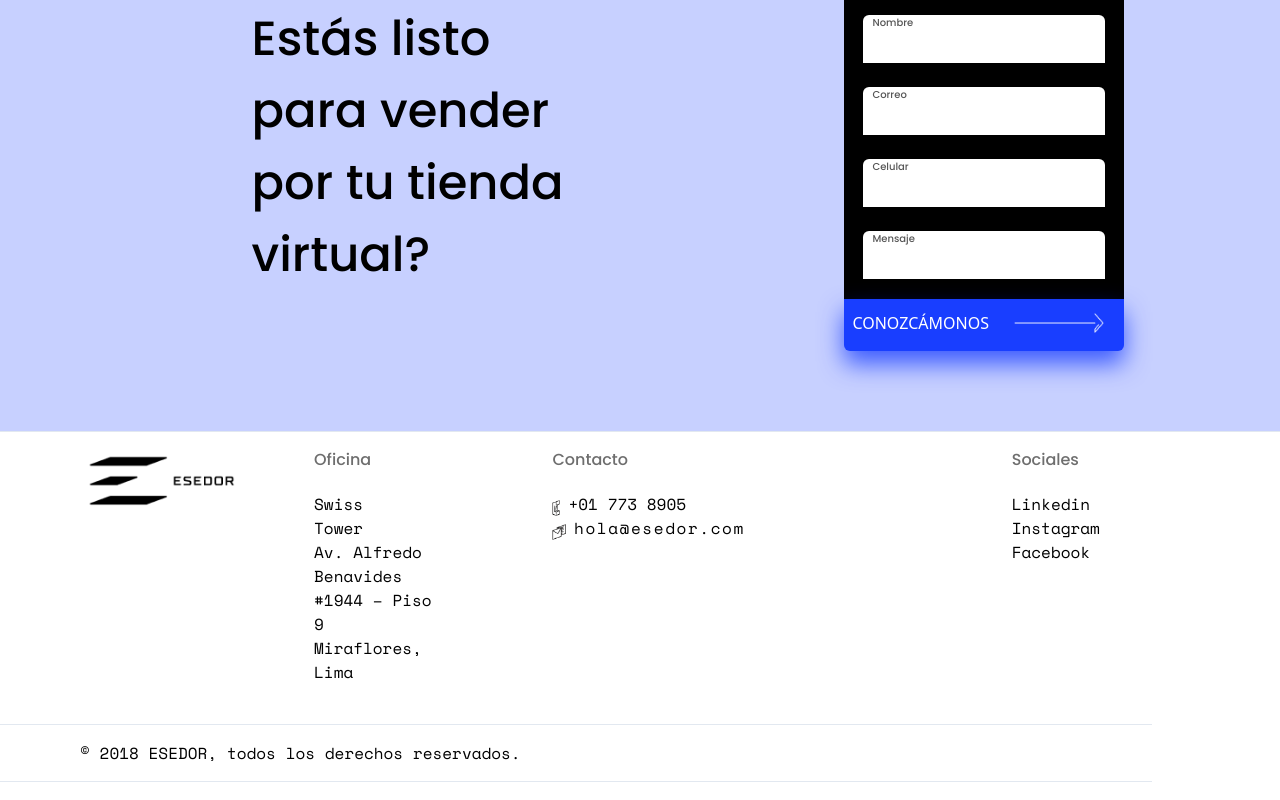
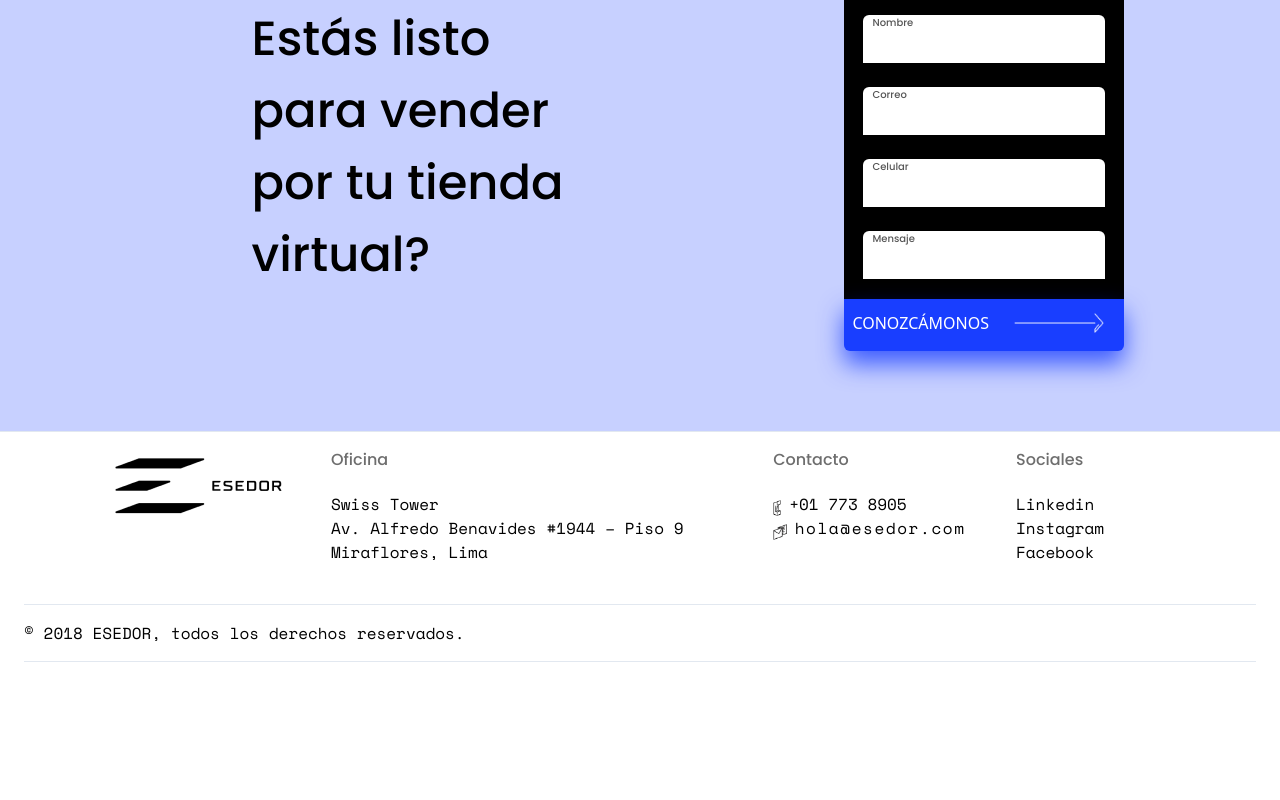
Before and after one commit to ZambranoBeicker/esedor_landingpage-web, a React (Create React App) app: page / in a window 1280 px wide. Shown: the part 8385-9185 px from the top of the page. After the commit the page ends 9087 px from the top, so only its background shows below. Built offline with nearby package versions, Linux system fonts and the light colour scheme.

Commit message:
Add responsive medium styles to footer

```diff
--- a/src/components/Footer.js
+++ b/src/components/Footer.js
@@ -4,8 +4,8 @@ const FooterInfo = ({pgraph,title}) =>{
 
   return(
         <React.Fragment>
-          <div className="pb-5 pt-4 pl-4 pr-24 md:p-0 border-b md:border-none md:w-3/12 md:mr-16 md:ml-2">
-            <h4 className="text-gray mb-5 ml-auto md:ml-0 w-1/3">{title}</h4>
+          <div className="pb-5 pt-4 pl-4 pr-24 sm:pl-10 md:p-0 border-b md:border-none md:mr-8 md:w-5/12 lg:w-auto md:ml-2">
+            <h4 className="text-gray mb-5 ml-auto md:ml-0 md:w-full lg:w-1/3">{title}</h4>
             {pgraph.map((data,index)=>{
 
               if(!data.src){
@@ -40,11 +40,11 @@ const Footer = () =>{
       title: "Oficina",
       pgraph: [
         {
-          textClass: "text-sm md:text-base w-1/3",
+          textClass: "text-sm md:text-base md:w-full lg:w-1/3",
           text:"Swiss Tower",
         },
         {
-          textClass: "text-sm md:text-base w-9/12",
+          textClass: "text-sm md:text-base md:w-full lg:w-auto",
           text:"Av. Alfredo Benavides #1944 – Piso 9 Miraflores, Lima",
         }
       ],
@@ -66,19 +66,21 @@ const Footer = () =>{
     },
   ]
 
-    if(window.innerWidth >= 960){
+    if(window.innerWidth >= 767){
 
       return (
-        <footer className="py-4 pr-32 border-t">
-          <div className="ml-20 flex w-full">
-            <div>
+        <footer className="md:py-4 border-t py-5 px-6">
+          <div className="xl:ml-20 lg:flex w-full">
+            <div className="md:mb-5 lg:mb-0">
               <img src="images/logo-header.png" alt="Logo"/>
             </div>
-            <div className="flex md:min-w-0 md:w-auto xl:w-8/12 ml-16">
+            <div className="flex-wrap flex lg:flex-no-wrap lg:min-w-0">
+
+              <div className="flex min-w-0 md:justify-around md:w-9/12 xl:w-8/12 lg:ml-8">
                 {info.map((item,index) => <FooterInfo key={index} title={item.title} pgraph={item.pgraph} /> )}
 
               </div>
-            <div className="pb-5 pt-4 px-4 lg:w-3/12 lg:px-10 md:p-0 border-b md:border-none">
+              <div className="pb-5 pt-4 px-4 md:w-3/12 lg:w-3/12 lg:px-8 md:p-0 border-b md:border-none">
                 <h4 className="text-gray mb-5 ml-auto">Sociales</h4>
                 <div className="flex md:block">
                   <p className="mr-4">Linkedin</p>
@@ -87,7 +89,8 @@ const Footer = () =>{
                 </div>
               </div>
             </div>
-          <div className="pl-20 py-4 border-t border-b mb-6 mt-10">
+          </div>
+          <div className=" lg:py-4 border-t border-b mb-6 mt-10">
             <p>© 2018 ESEDOR, todos los derechos reservados.</p>
           </div>
         </footer>
@@ -99,7 +102,7 @@ const Footer = () =>{
           <div className="w-full">
             <div className="w-full md:flex md:flex-wrap">
               {info.map((item,index) => <FooterInfo key={index} title={item.title} pgraph={item.pgraph} /> )}
-              <div className="pb-5 pt-4 px-4 md:p-0 border-b md:w-3/12">
+              <div className="text-sm pb-5 pt-4 px-4 sm:pl-10 md:p-0 border-b md:w-3/12">
                 <h4 className="text-gray mb-5 ml-auto">Sociales</h4>
                 <div className="flex md:block">
                   <p className="mr-4">Linkedin</p>
@@ -109,11 +112,11 @@ const Footer = () =>{
               </div>
             </div>
           </div>
-          <div className="mt-6">
+          <div className="mt-6 sm:pl-10 md:pl-0">
             <img src="images/logo-header.png" alt="Logo"/>
           </div>
-          <div className="text-gray-secondary pl-20 py-4 md:px-0 border-t border-b mb-6 mt-10">
-            <p>© 2018 ESEDOR, todos los derechos reservados.</p>
+          <div className="text-gray-secondary px-4 sm:pl-10 py-4 md:px-0 border-t border-b mb-6 mt-10">
+            <p className="text-sm">© 2018 ESEDOR, todos los derechos reservados.</p>
           </div>
         </footer>
       )
```
Lines whose indentation alone changed are shown as unchanged.
